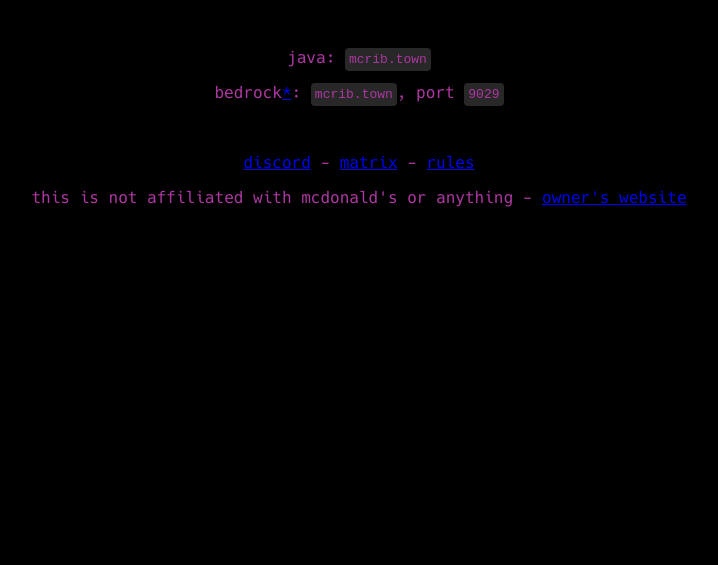
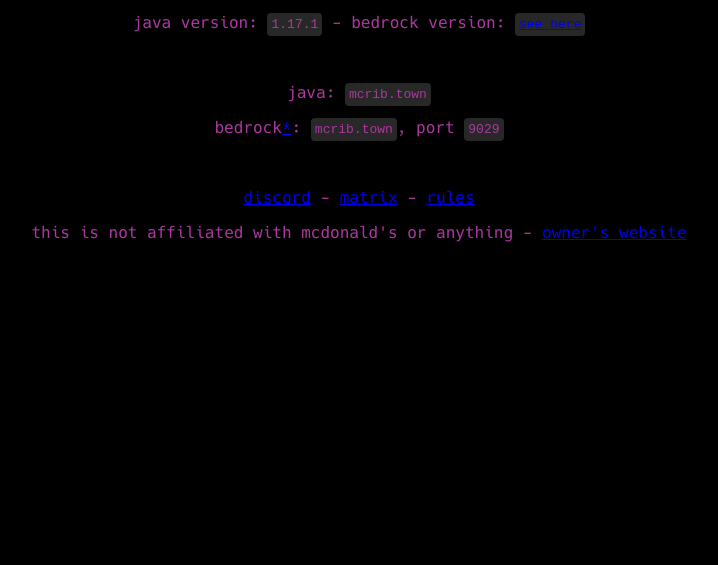
Before and after one commit to tacohitbox/mcrib.town, a plain HTML site: page index.html in a window 1280 px wide. Shown: the part 235-800 px from the top of the page, without its empty margins (281-999 px from the left). Drawn offline with Linux system fonts and the light colour scheme.

Commit message:
add versions

```diff
--- a/index.html
+++ b/index.html
@@ -11,6 +11,7 @@
       <img class="mcrib" alt="A Mcrib." title="wow, it's a mcrib!" src="/assets/mcrib.png">
       <h1>mcrib.town</h1>
       <p>a cross-platform minecraft modern anarchy server.</p>
+      <p>java version: <code>1.17.1</code> - bedrock version: <code><a href="https://i.imgur.com/rbn5Hnd.png">see here</a></code></p>
     </div><br>
     <div class="content">
       <p>java: <code>mcrib.town</code></p>
```
